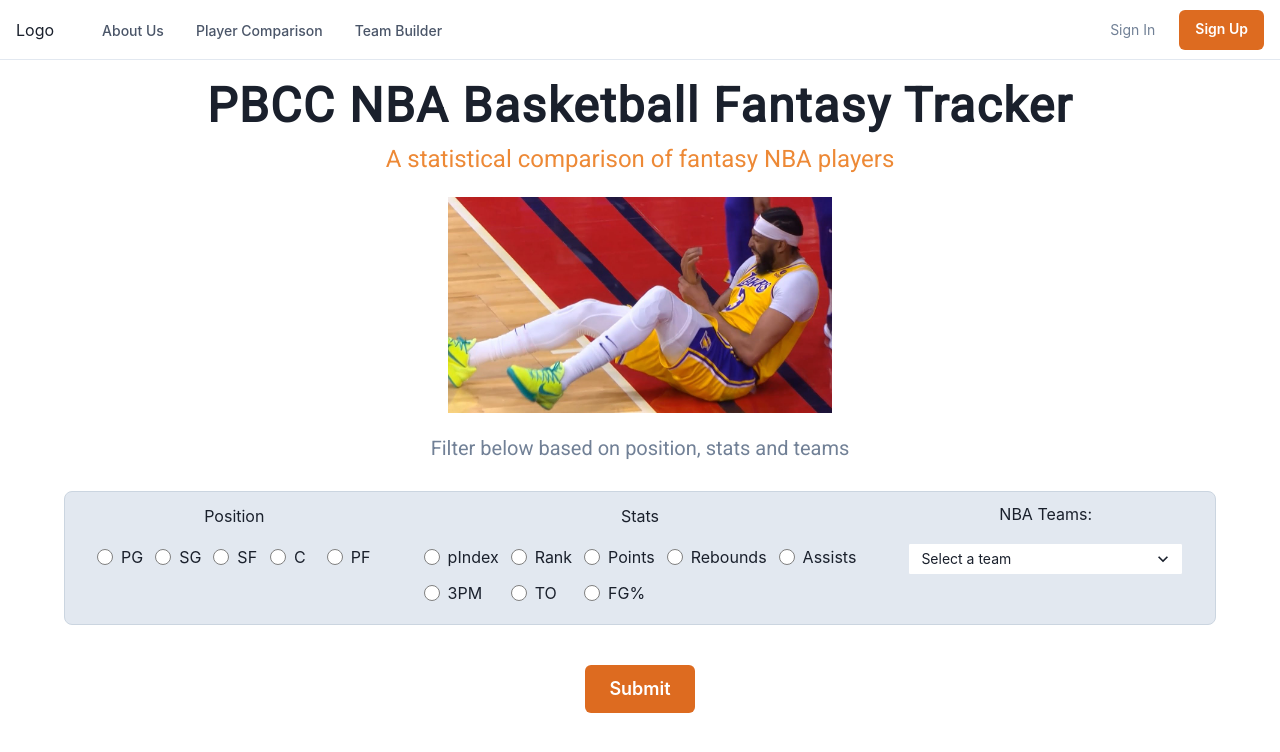
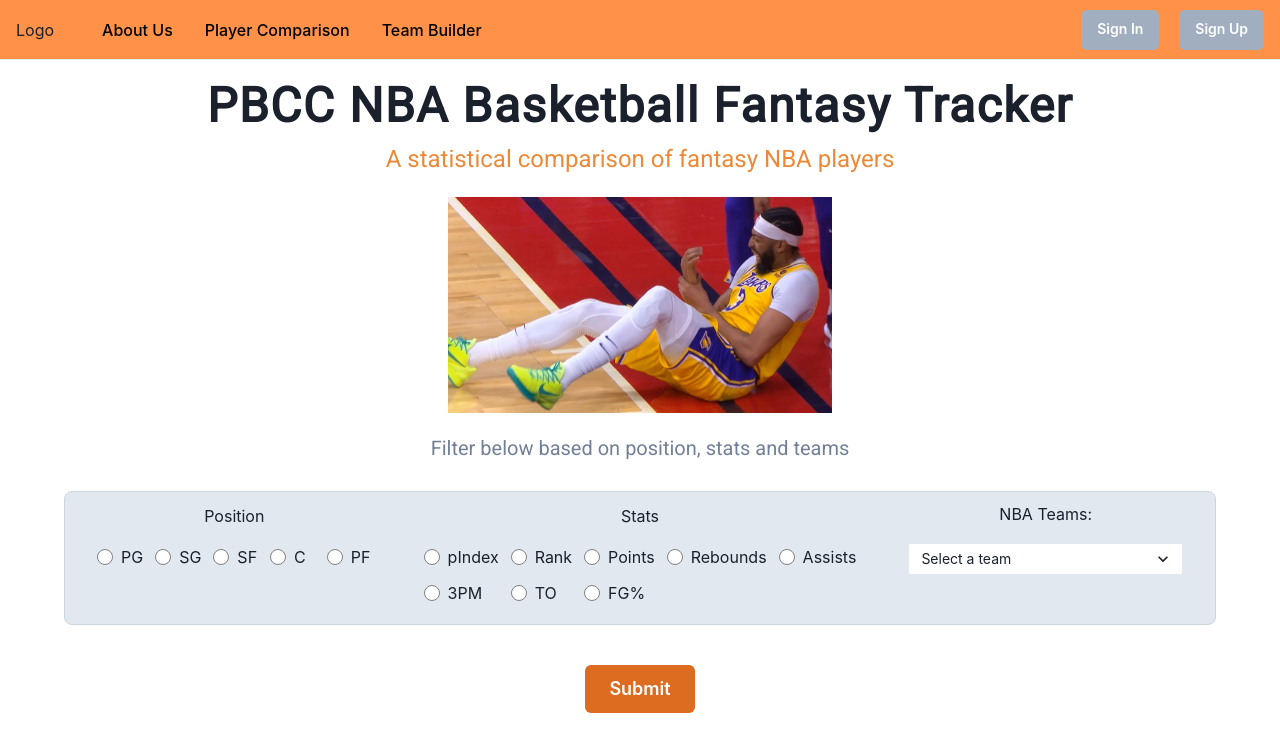
Before and after one commit to cpvu/NBA-Fantasy-Stats, a JavaScript app in the folder client/: page / in a window 1280 px wide. Shown: the top 752 px of the page. Built offline with nearby package versions, Linux system fonts and the light colour scheme; the HTML template or start-up script is replaced by a standard one.

Commit message:
Change navbar font size

```diff
--- a/client/src/components/navbar.js
+++ b/client/src/components/navbar.js
@@ -101,7 +101,7 @@ import {
   };
 
   const DesktopNav = () => {
-    const linkColor = useColorModeValue('gray.600', 'gray.200');
+    const linkColor = useColorModeValue('black', 'gray.200');
     const linkHoverColor = useColorModeValue('gray.800', 'white');
     const popoverContentBgColor = useColorModeValue('white', 'gray.800');
 
@@ -114,7 +114,7 @@ import {
                 <Link
                   p={2}
                   href={navItem.href ?? '#'}
-                  fontSize={'sm'}
+                  fontSize={'md'}
                   fontWeight={500}
                   color={linkColor}
                   _hover={{
@@ -154,7 +154,7 @@ import {
     return (
       <Box>
         <Flex
-          bg={useColorModeValue('white', 'gray.800')}
+          bg={useColorModeValue('#ff9248', 'orange.400')}
           color={useColorModeValue('gray.600', 'white')}
           minH={'60px'}
           py={{ base: 2 }}
@@ -193,13 +193,17 @@ import {
             flex={{ base: 1, md: 0 }}
             justify={'flex-end'}
             direction={'row'}
-            spacing={6}>
-            <Button
-              as={'a'}
+            spacing={5}>
+             <Button
+              display={{ base: 'none', md: 'inline-flex' }}
               fontSize={'sm'}
-              fontWeight={400}
-              variant={'link'}
-              href={'#'}>
+              fontWeight={600}
+              color={'white'}
+              bg={'gray.400'}
+              href={'#'}
+              _hover={{
+                bg: 'gray.300',
+              }}>
               Sign In
             </Button>
             <Button
@@ -207,10 +211,10 @@ import {
               fontSize={'sm'}
               fontWeight={600}
               color={'white'}
-              bg={'orange.500'}
+              bg={'gray.400'}
               href={'#'}
               _hover={{
-                bg: 'pink.300',
+                bg: 'gray.300',
               }}>
               Sign Up
             </Button>
```
